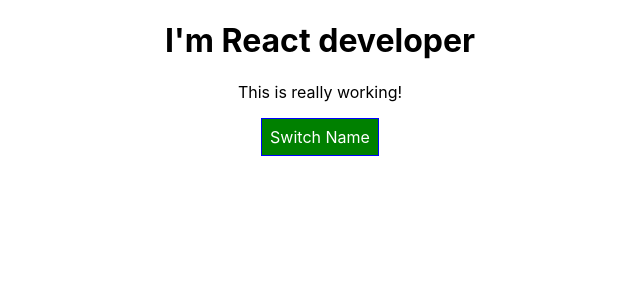
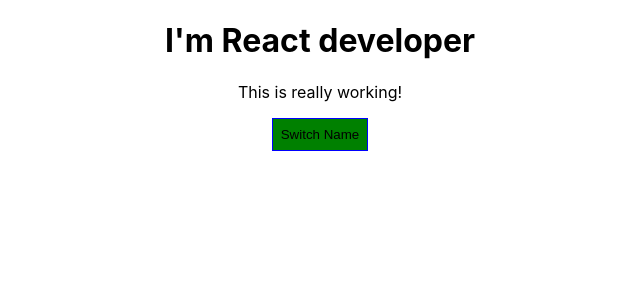
Before and after one commit to MJ702/React-js, a React (Create React App) app in the folder react-guide/: page / in a window 1280 px wide. Shown: the top 300 px of the page, without its empty margins (320-960 px from the left). Built offline with nearby package versions, Linux system fonts and the light colour scheme.

Commit message:
styled-component

```diff
--- a/react-guide/src/App.js
+++ b/react-guide/src/App.js
@@ -2,8 +2,20 @@
 import './App.css';
 import Person from './Person/Person';
 import styled from 'styled-components'
-import {StyleRoot} from "radium";
 
+const StyledButton = styled.button`
+    background-color: ${props => props.alt ? 'red' : 'green'};
+    color: white
+    font: inherit;
+    border: 1px solid blue;
+    padding: 8px;
+    cursor: pointer;
+    &:hover {
+        background-color: ${props => props.alt ? 'salmon' : 'lightgreen'};
+        color: black;
+    }
+
+`;
 
 class App extends Component {
     state = ({
@@ -80,13 +92,14 @@
                     }
                 </div>
             )
-            style.backgroundColor = 'red';
+            // style.backgroundColor = 'red';
+            //
+            // style[':hover'] = {
+            //     backgroundColor: 'salmon',
+            //     color: 'black'
+            //
+            // }
 
-            style[':hover'] = {
-                backgroundColor: 'salmon',
-                color: 'black'
-
-            }
         }
 
         const classes = [];
@@ -103,10 +116,10 @@
             <div className="App">
                 <h1>I'm React developer </h1>
                 <p className={classes.join(" ")}>This is really working!</p>
-                <button
-                    style={style}
+                <StyledButton
+                    alt = {this.state.showPerson}
                     onClick={this.togglePersonHandler}>Switch Name
-                </button>
+                </StyledButton>
                 {person}
             </div>
 
--- a/react-guide/src/Person/Person.js
+++ b/react-guide/src/Person/Person.js
@@ -18,11 +18,6 @@
 `;
 
 const person = (props) => {
-    const style = {
-        '@media (min-width: 500px)': {
-            width: '450px'
-        }
-    }
     return (
         <StyledDiv>
             <p onClick={props.click}>I'm a  {props.name} and I am {props.age} years old!</p>
```
